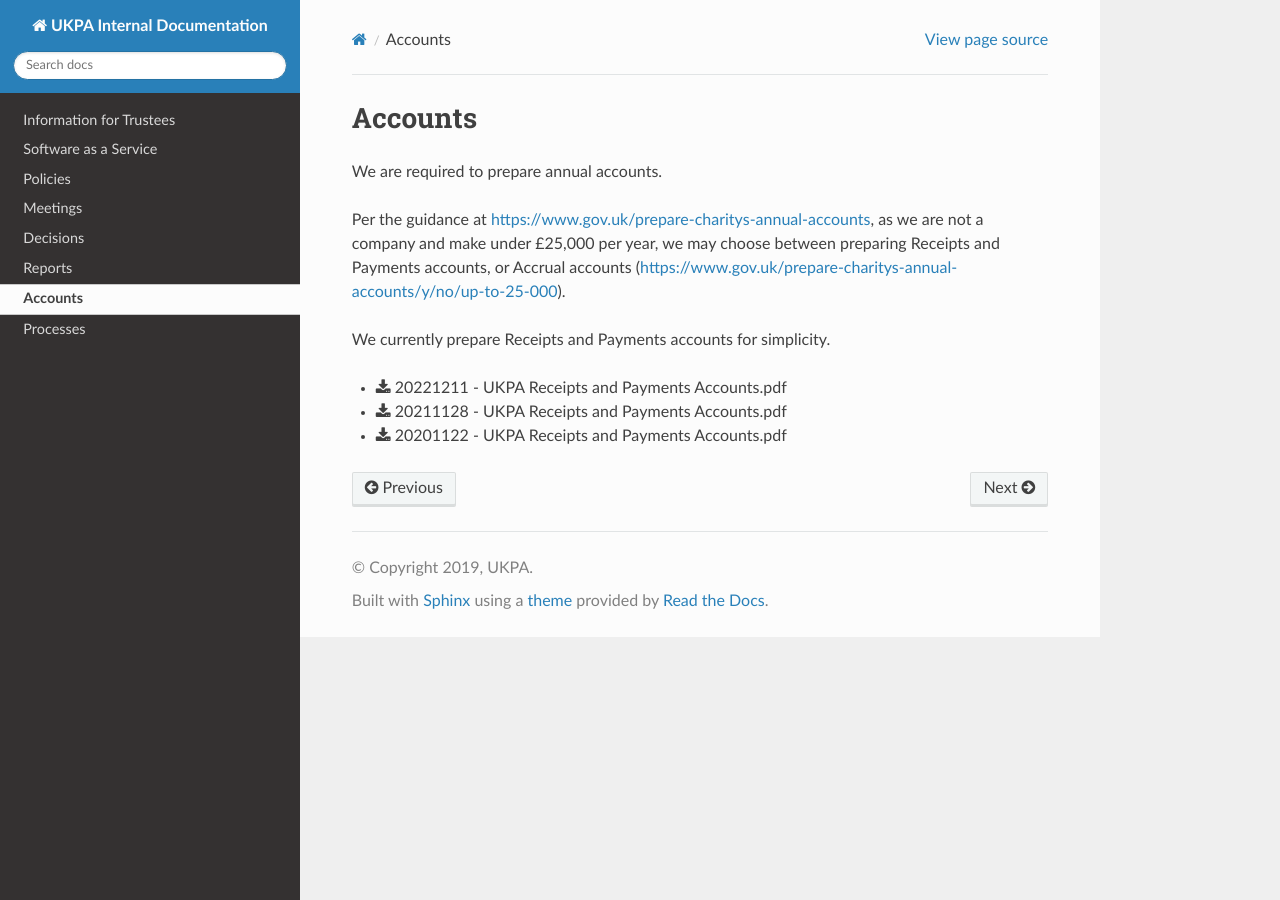
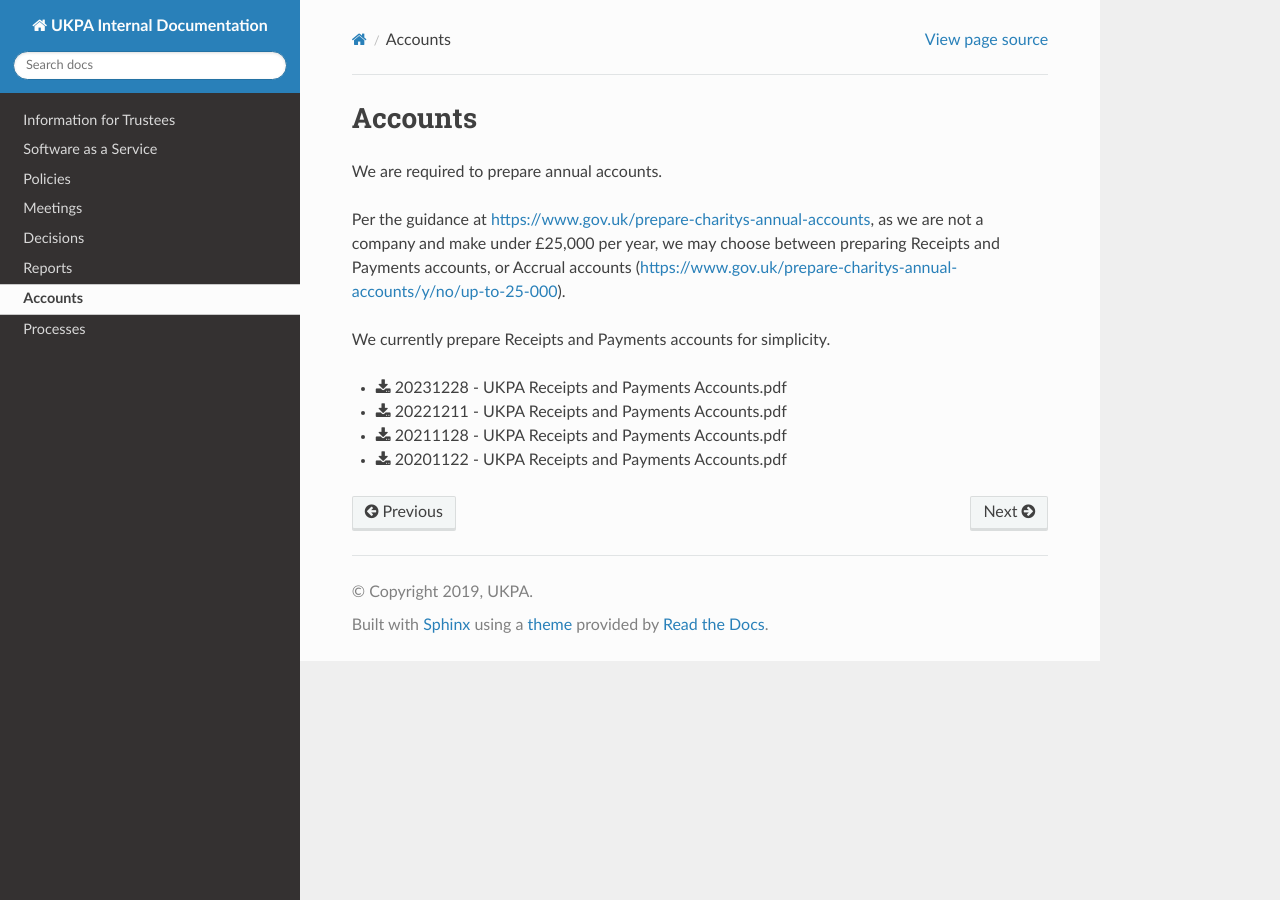
Before and after one commit to UKPythonAssociation/ukpa-internaldocs, a Sphinx documentation site: the page built from source/accounts/index.rst, in a window 1280 px wide. Built offline with Sphinx 7.4.7 and the Read the Docs theme 2.0.0, drawn with Linux system fonts in a browser that asks for light colours.

Commit message:
Link to 2022/2023 accounts

```diff
--- a/source/accounts/index.rst
+++ b/source/accounts/index.rst
@@ -9,6 +9,7 @@ as we are not a company and make under £25,000 per year, we may choose between
 
 We currently prepare Receipts and Payments accounts for simplicity.
 
+* :download:`20231228 - UKPA Receipts and Payments Accounts.pdf`
 * :download:`20221211 - UKPA Receipts and Payments Accounts.pdf`
 * :download:`20211128 - UKPA Receipts and Payments Accounts.pdf`
 * :download:`20201122 - UKPA Receipts and Payments Accounts.pdf`
```
